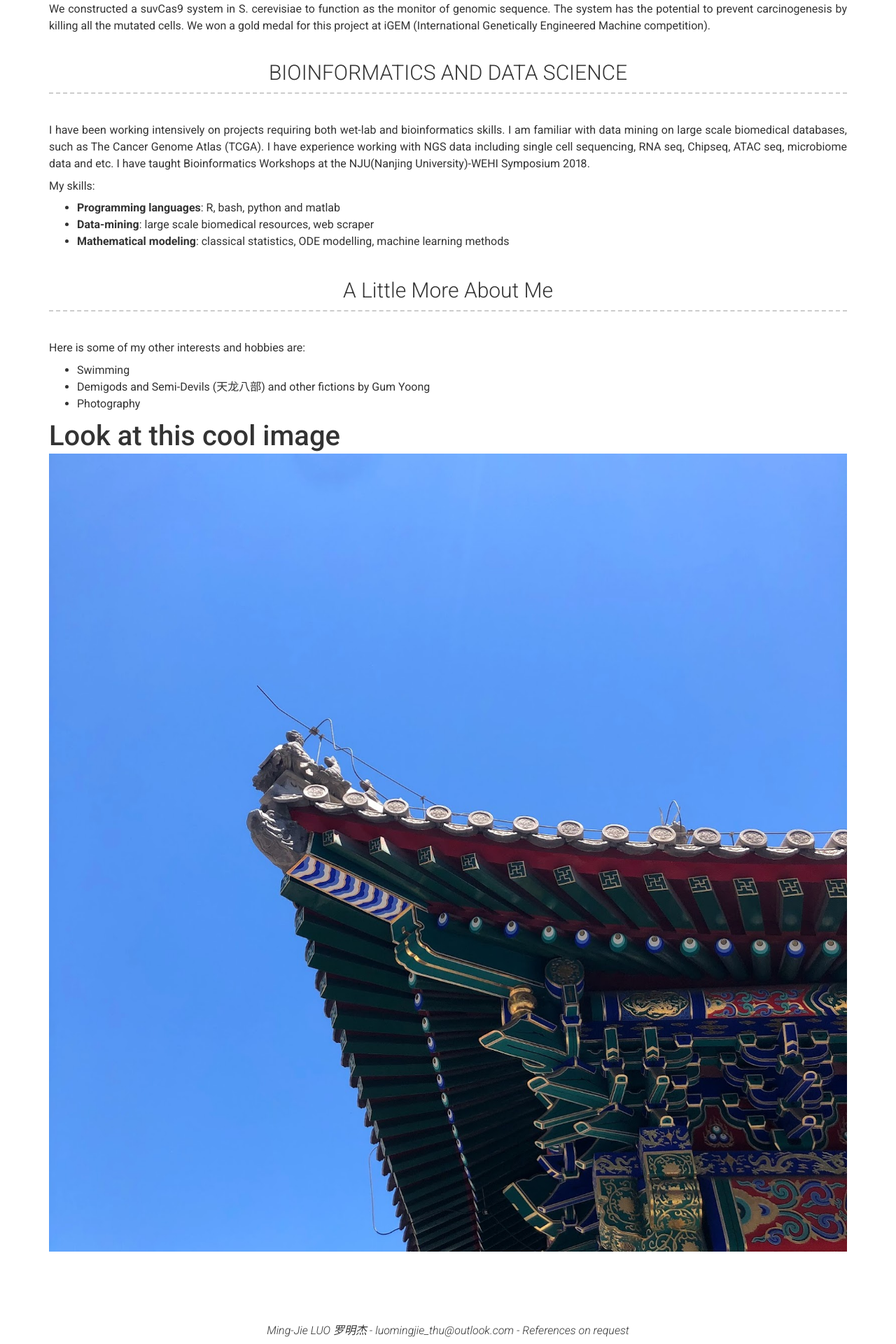
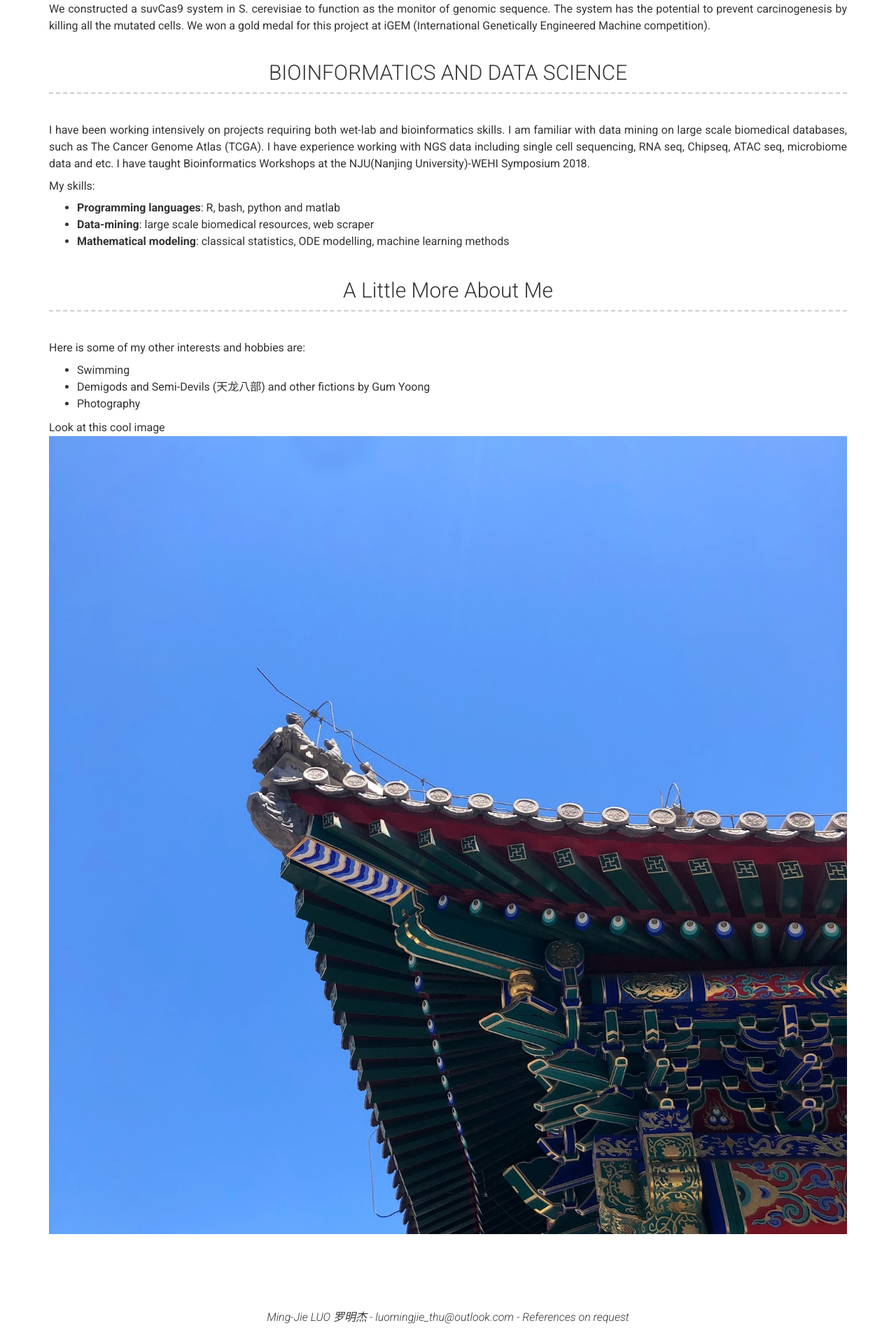
Before and after one commit to luo-mingjie/luo-mingjie, a Jekyll site: the page built from index.md, in a window 1280 px wide. Shown: the part 2218-4138 px from the top of the page at 70% size. Built offline with Jekyll 4.4.1, drawn with Linux system fonts in a browser that asks for light colours; nearby versions of some CDN libraries.

Commit message:
favicon.ico

```diff
--- a/_config.yml
+++ b/_config.yml
@@ -1,6 +1,6 @@
 # Site
 repository: luo-mingjie/luo-mingjie
-# favicon: Directory of your favicon (eg. images/favicon.ico)(optional)
+favicon: images/favicon.ico
 
 # Content configuration version
 version: 2
@@ -179,8 +179,8 @@ content:
       - Demigods and Semi-Devils (天龙八部) and other fictions by Gum Yoong
       - Photography
 
-      # Look at this cool image
-      # ![天空一角](images/old_temple.jpg "old_temple")
+      Look at this cool image
+      ![天空一角](images/old_temple.jpg "old_temple")
 
 # Footer
 footer_show_references: true
```
Also changed, not shown: images/favicon.ico (added).
